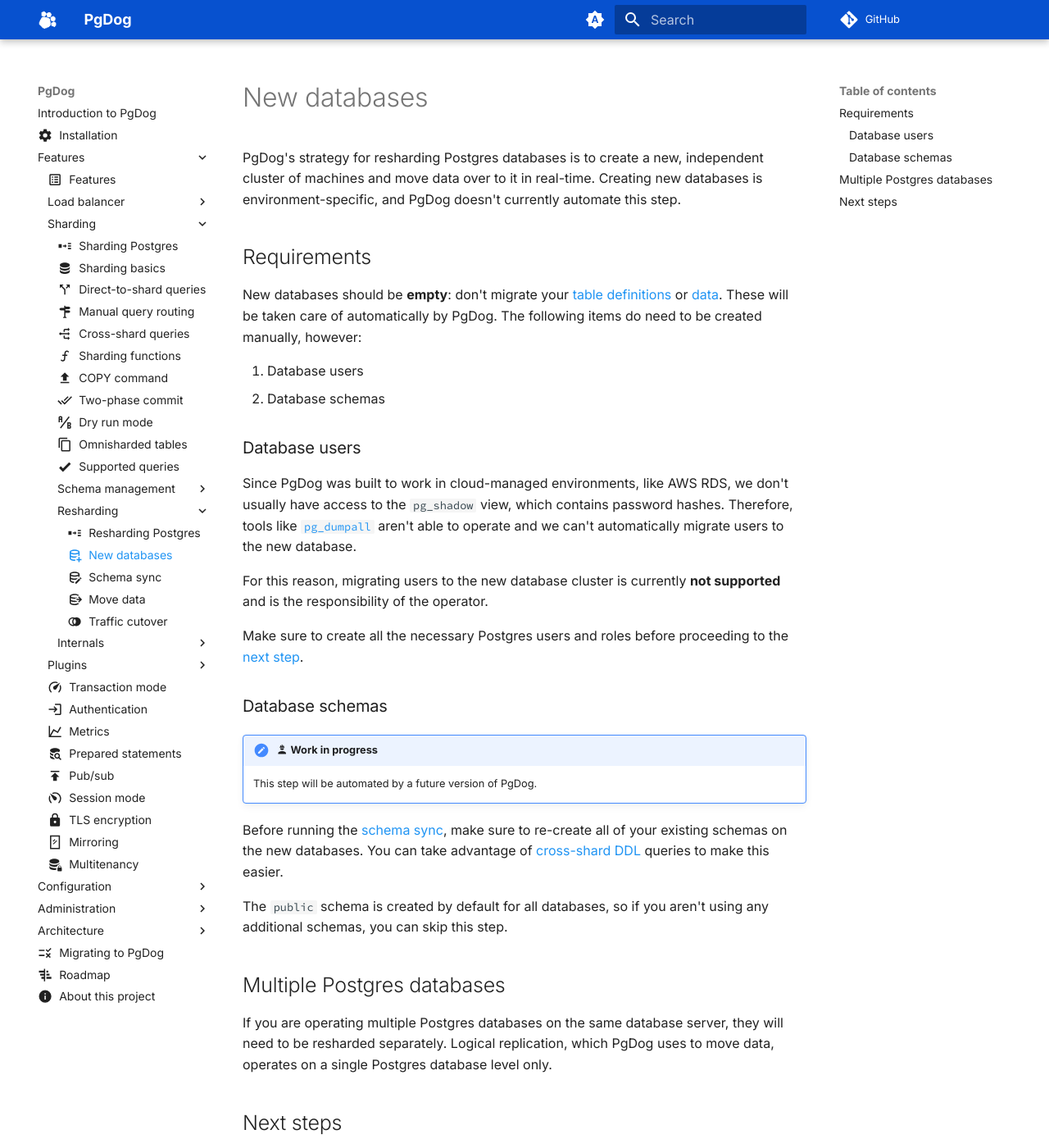
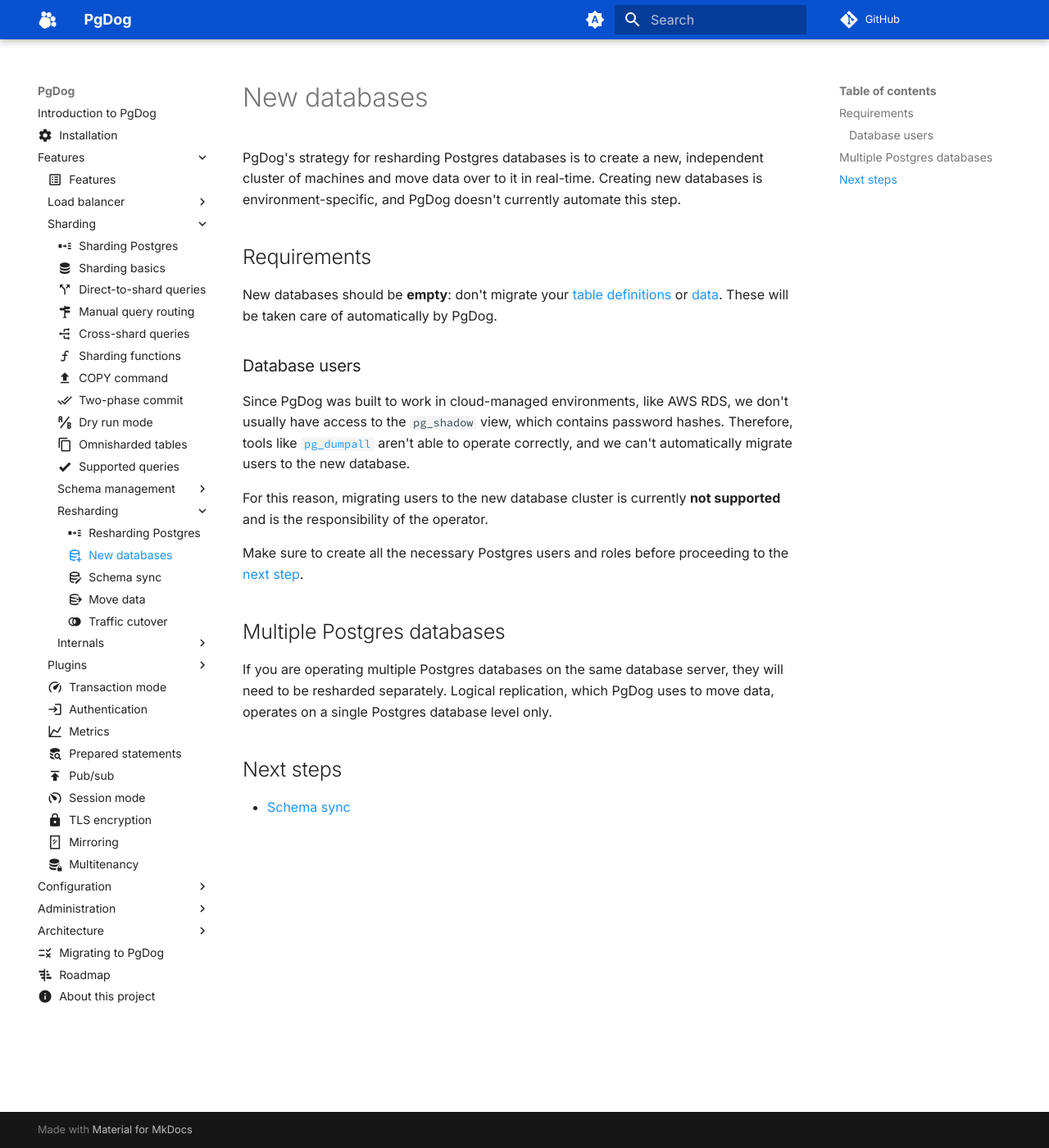
Before and after one commit to pgdogdev/docs, an MkDocs documentation site: the page built from docs/features/sharding/resharding/databases.md, in a window 1280 px wide and 1400 px high. Shown: the whole window at 82% size. Built offline with MkDocs 1.6.1 and Material for MkDocs 9.7.7, drawn with Linux system fonts in a browser that asks for light colours; comment, search, counter and statistics services are not loaded.

Commit message:
update schema docs

```diff
--- a/docs/features/sharding/resharding/databases.md
+++ b/docs/features/sharding/resharding/databases.md
@@ -8,27 +8,15 @@
 
 ## Requirements
 
-New databases should be **empty**: don't migrate your [table definitions](schema.md) or [data](hash.md). These will be taken care of automatically by PgDog. The following items do need to be created manually, however:
-
-1. Database users
-2. Database schemas
+New databases should be **empty**: don't migrate your [table definitions](schema.md) or [data](hash.md). These will be taken care of automatically by PgDog.
 
 ### Database users
 
-Since PgDog was built to work in cloud-managed environments, like AWS RDS, we don't usually have access to the `pg_shadow` view, which contains password hashes. Therefore, tools like [`pg_dumpall`](https://www.postgresql.org/docs/current/app-pg-dumpall.html) aren't able to operate and we can't automatically migrate users to the new database.
+Since PgDog was built to work in cloud-managed environments, like AWS RDS, we don't usually have access to the `pg_shadow` view, which contains password hashes. Therefore, tools like [`pg_dumpall`](https://www.postgresql.org/docs/current/app-pg-dumpall.html) aren't able to operate correctly, and we can't automatically migrate users to the new database.
 
 For this reason, migrating users to the new database cluster is currently **not supported** and is the responsibility of the operator.
 
 Make sure to create all the necessary Postgres users and roles before proceeding to the [next step](schema.md).
-
-### Database schemas
-
-!!! note ":material-account-hard-hat: Work in progress"
-    This step will be automated by a future version of PgDog.
-
-Before running the [schema sync](schema.md), make sure to re-create all of your existing schemas on the new databases. You can take advantage of [cross-shard DDL](../cross-shard.md#create-alter-drop) queries to make this easier.
-
-The `public` schema is created by default for all databases, so if you aren't using any additional schemas, you can skip this step.
 
 ## Multiple Postgres databases
 
```
